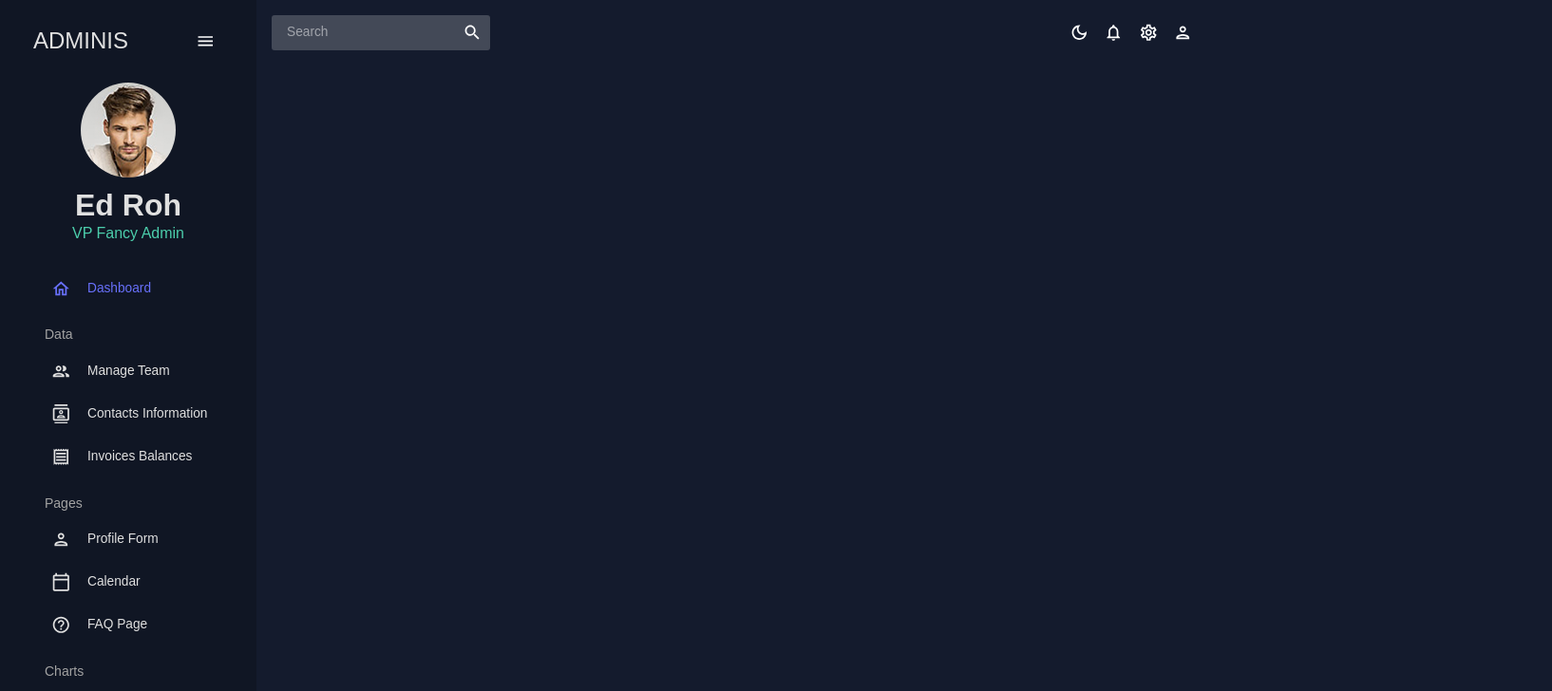
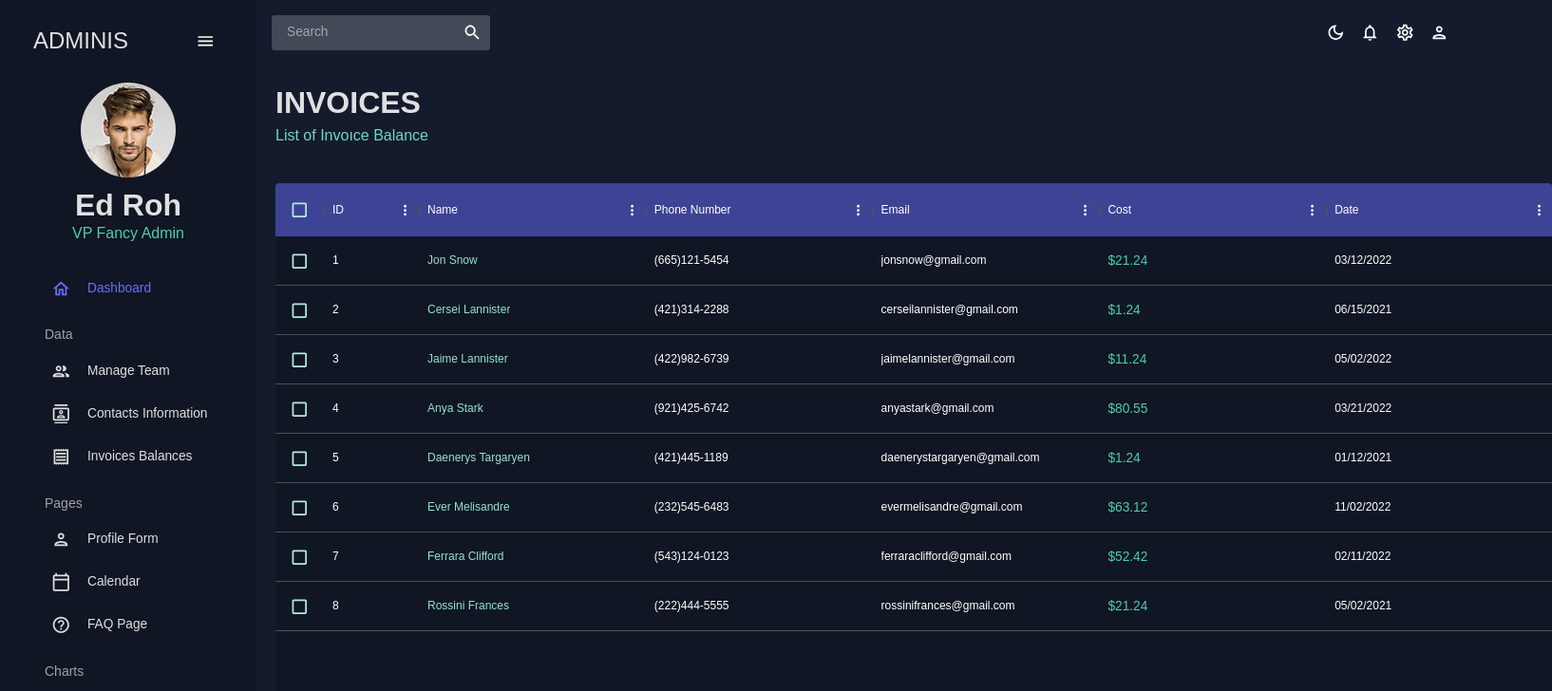
Before and after one commit to merveonln/react-admin, a React (Create React App) app: page /invoices in a window 1280 px wide. Shown: the top 728 px of the page at 95% size, 1634 px wide, since content can reach past the window. Built offline with nearby package versions, Linux system fonts and the light colour scheme.

Commit message:
update invoices page

```diff
--- a/src/App.js
+++ b/src/App.js
@@ -5,7 +5,7 @@
 import Dashboard from "./scenes/dashboard";
 import Team from "./scenes/team";
 import Contacts from "./scenes/contacts";
-// import Invoices from "./scenes/invoices";
+import Invoices from "./scenes/invoices";
 // import Form from "./scenes/form";
 // import Calendar from "./scenes/calendar";
 // import FAQ from "./scenes/faq";
@@ -32,7 +32,7 @@
               <Route path="/" element={<Dashboard />} />
               <Route path="/team" element={<Team />} />
               <Route path="/contacts" element={<Contacts />} />
-              {/* <Route path="/invoices" element={<Invoices />} /> */}
+              <Route path="/invoices" element={<Invoices />} />
               {/* <Route path="/form" element={<Form />} /> */}
               {/* <Route path="/calendar" element={<Calendar />} /> */}
               {/* <Route path="/faq" element={<FAQ />} /> */}
--- /dev/null
+++ b/src/scenes/invoices/index.jsx
@@ -0,0 +1,91 @@
+import React from "react";
+import { tokens } from "../../theme";
+import { Box, Typography } from "@mui/material";
+import Header from "../../components/Header";
+import { DataGrid } from "@mui/x-data-grid";
+import { mockDataInvoices } from "../../data/mockData";
+import { useTheme } from "@mui/material";
+
+const Invoices = () => {
+  const theme = useTheme();
+  const colors = tokens(theme.palette.mode);
+
+  const columns = [
+    { field: "id", headerName: "ID" },
+    {
+      field: "name",
+      headerName: "Name",
+      flex: 1,
+      cellClassName: "name-column--cell",
+    },
+    {
+      field: "phone",
+      headerName: "Phone Number",
+      flex: 1,
+    },
+    {
+      field: "email",
+      headerName: "Email",
+      flex: 1,
+    },
+    {
+      field: "cost",
+      headerName: "Cost",
+      flex: 1,
+      renderCell: (params) => (
+        <Typography color={colors.greenAccent[500]}>
+          ${params.row.cost}
+        </Typography>
+      ),
+    },
+    {
+      field: "date",
+      headerName: "Date",
+      flex: 1,
+    },
+  ];
+
+  return (
+    <Box m="20px">
+      <Header title="INVOICES" subtitle="List of Invoıce Balance" />
+      <Box
+        m="40px 0 0 0"
+        height="75vh"
+        width="168vh"
+        sx={{
+          "& .MuiDataGrid-root": {
+            border: "none",
+          },
+          "& .MuiDataGrid-cell": {
+            borderBottom: "none",
+          },
+          "& .name-column--cell": {
+            color: colors.greenAccent[300],
+          },
+          "& .MuiDataGrid-columnHeaders": {
+            backgroundColor: colors.blueAccent[700],
+            borderBottom: "none",
+          },
+          "& .MuiDataGrid-virtualScroller": {
+            backgroundColor: colors.primary[600],
+          },
+          "& .MuiDataGrid-footerContainer": {
+            borderTop: "none",
+            backgroundColor: colors.blueAccent[700],
+          },
+          "& .MuiCheckbox-root": {
+            color: `${colors.greenAccent[200]}!important`,
+          },
+        }}
+      >
+        <DataGrid
+          checkboxSelection
+          rows={mockDataInvoices}
+          columns={columns}
+        ></DataGrid>
+      </Box>
+    </Box>
+  );
+};
+
+export default Invoices;
```
